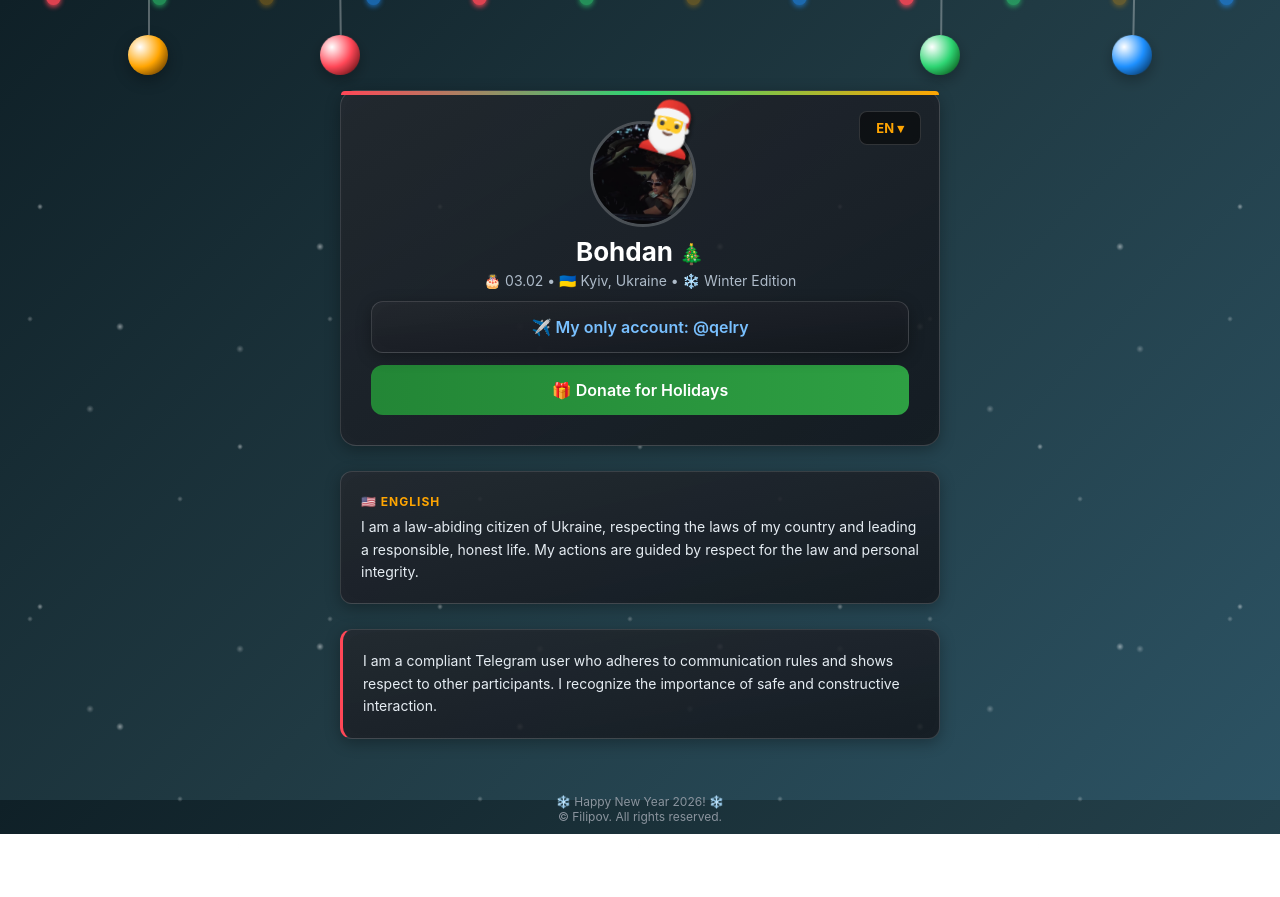
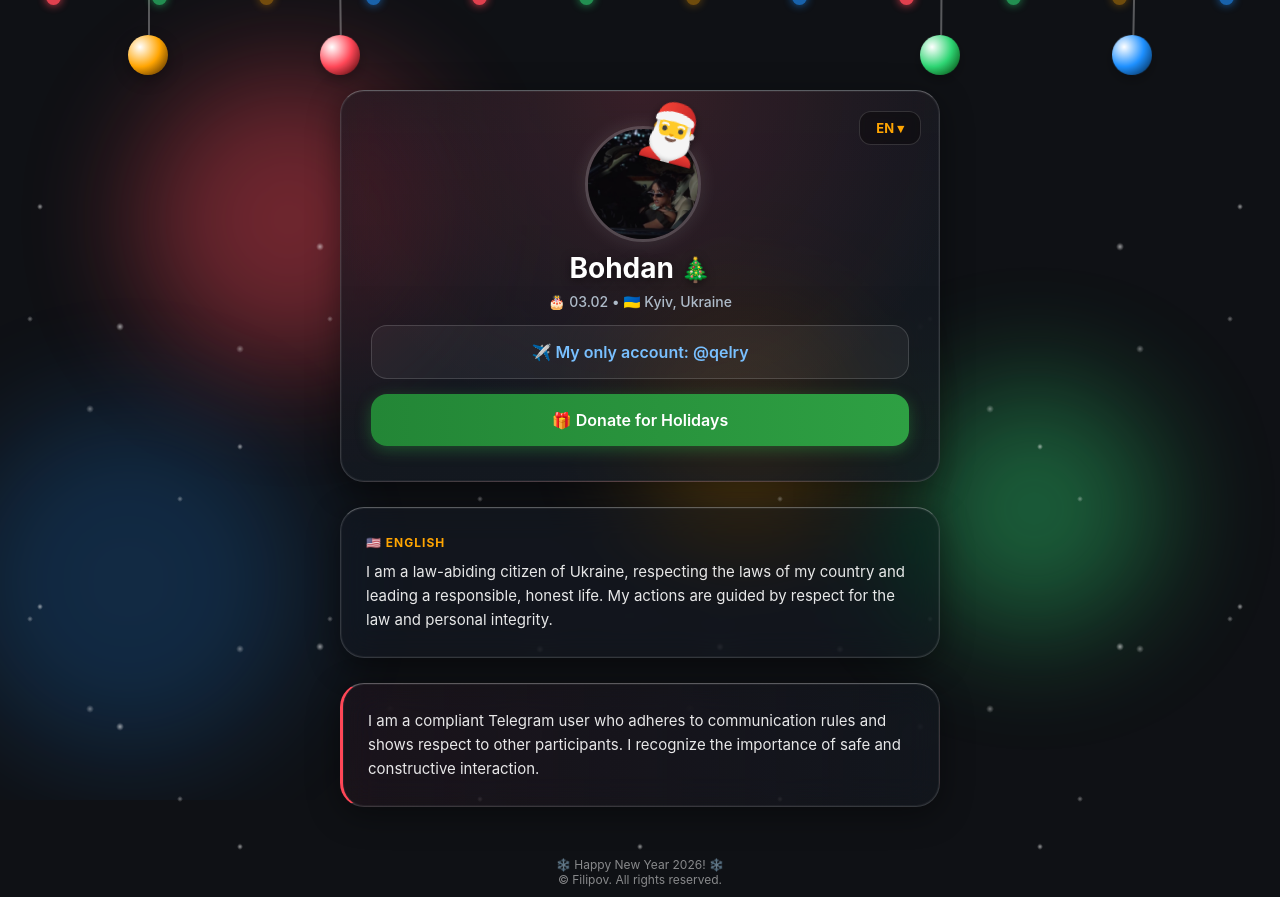
Before and after one commit to unbrokensociety/unbrokensociety.github.io, a plain HTML site: page index.html in a window 1280 px wide. Before the commit the page ends 834 px from the top, so only its background shows below. Drawn offline with Linux system fonts and the light colour scheme.

Commit message:
Refactor styles and title for festive appearance
Updated title and styles for a more festive theme. Enhanced glass effect and adjusted layout for improved aesthetics.

```diff
--- a/index.html
+++ b/index.html
@@ -3,22 +3,22 @@
 <head>
     <meta charset="UTF-8">
     <meta name="viewport" content="width=device-width, initial-scale=1.0">
-    <title>Bohdan | New Year Profile</title>
+    <title>Bohdan | Liquid New Year</title>
     <style>
         :root {
-            --bg-gradient: linear-gradient(135deg, #0f2027 0%, #203a43 50%, #2c5364 100%);
-            --card-bg: rgba(22, 27, 34, 0.85);
+            /* Более глубокий темный фон для контраста со стеклом */
+            --bg-gradient: radial-gradient(circle at center, #1a2a33 0%, #0d1216 100%);
             --text-color: #e6edf3;
             --accent-red: #ff4757;
             --accent-green: #2ed573;
             --accent-gold: #ffa502;
-            --border-color: rgba(255, 255, 255, 0.15);
+            --glass-border: rgba(255, 255, 255, 0.15);
+            --glass-highlight: rgba(255, 255, 255, 0.3);
         }
 
         body {
             height: 100%;
-            background: var(--bg-gradient) no-repeat center center fixed;
-            background-size: cover;
+            background: #0f1115; /* Темная подложка */
             color: var(--text-color);
             font-family: -apple-system, BlinkMacSystemFont, "Segoe UI", Helvetica, Arial, sans-serif;
             margin: 0;
@@ -30,15 +30,36 @@
             overflow-x: hidden;
             position: relative;
 
-            -webkit-user-select: none; /* Защита от выделения */
+            -webkit-user-select: none;
             user-select: none;
             -webkit-tap-highlight-color: transparent;
+        }
+
+        /* --- НОВОГОДНИЙ ФОН (БОКЕ) --- */
+        /* Пятна света, чтобы стекло их красиво размывало */
+        .bokeh-bg {
+            position: fixed; top: 0; left: 0; width: 100%; height: 100%;
+            z-index: -1; pointer-events: none; overflow: hidden;
+        }
+        .bokeh-light {
+            position: absolute; border-radius: 50%;
+            filter: blur(60px); opacity: 0.4;
+            animation: floatLight 10s infinite alternate ease-in-out;
+        }
+        .bl-1 { top: 10%; left: 10%; width: 300px; height: 300px; background: var(--accent-red); animation-duration: 12s; }
+        .bl-2 { bottom: 20%; right: 10%; width: 250px; height: 250px; background: var(--accent-green); animation-duration: 15s; }
+        .bl-3 { top: 40%; left: 50%; width: 200px; height: 200px; background: var(--accent-gold); animation-duration: 18s; transform: translateX(-50%); }
+        .bl-4 { bottom: 5%; left: -50px; width: 350px; height: 350px; background: #1e90ff; animation-duration: 20s; opacity: 0.2; }
+
+        @keyframes floatLight {
+            0% { transform: translate(0, 0); }
+            100% { transform: translate(30px, -30px); }
         }
 
         /* --- СНЕГ --- */
         .snowflake {
             position: fixed; top: 0; left: 0; width: 100%; height: 100%;
-            pointer-events: none; z-index: 0;
+            pointer-events: none; z-index: 1;
             background-image:
                 radial-gradient(3px 3px at 10% 10%, #fff, transparent),
                 radial-gradient(4px 4px at 30% 40%, #fff, transparent),
@@ -46,183 +67,171 @@
                 radial-gradient(4px 4px at 80% 20%, #fff, transparent);
             background-size: 400px 400px;
             animation: snow 12s linear infinite;
-            opacity: 0.5;
-            will-change: transform;
+            opacity: 0.6;
         }
         .snowflake:nth-child(2) {
             background-size: 300px 300px;
-            animation-duration: 18s;
-            animation-direction: reverse;
-            opacity: 0.3;
+            animation-duration: 18s; animation-direction: reverse; opacity: 0.4;
         }
         @keyframes snow { from { transform: translateY(0); } to { transform: translateY(400px); } }
 
         /* --- ГИРЛЯНДА --- */
         .garland-container {
             position: fixed; top: -10px; left: 0; width: 100%;
-            display: flex; justify-content: space-around;
-            pointer-events: none; z-index: 10;
+            display: flex; justify-content: space-around; pointer-events: none; z-index: 10;
         }
         .light {
             width: 15px; height: 15px; border-radius: 50%; background: #fff;
-            animation: flash 2s infinite alternate; position: relative; will-change: opacity;
+            animation: flash 2s infinite alternate; position: relative;
         }
         .light::before {
             content: ''; position: absolute; top: -5px; left: 50%;
             transform: translateX(-50%); width: 4px; height: 6px; background: #222;
         }
-        .light:nth-child(4n+1) { background: var(--accent-red); box-shadow: 0 2px 5px var(--accent-red); animation-delay: 0s; }
-        .light:nth-child(4n+2) { background: var(--accent-green); box-shadow: 0 2px 5px var(--accent-green); animation-delay: 0.5s; }
-        .light:nth-child(4n+3) { background: var(--accent-gold); box-shadow: 0 2px 5px var(--accent-gold); animation-delay: 1s; }
-        .light:nth-child(4n+4) { background: #1e90ff; box-shadow: 0 2px 5px #1e90ff; animation-delay: 1.5s; }
-        @keyframes flash { 0% { opacity: 0.3; } 100% { opacity: 1; } }
+        .light:nth-child(4n+1) { background: var(--accent-red); box-shadow: 0 0 10px var(--accent-red); animation-delay: 0s; }
+        .light:nth-child(4n+2) { background: var(--accent-green); box-shadow: 0 0 10px var(--accent-green); animation-delay: 0.5s; }
+        .light:nth-child(4n+3) { background: var(--accent-gold); box-shadow: 0 0 10px var(--accent-gold); animation-delay: 1s; }
+        .light:nth-child(4n+4) { background: #1e90ff; box-shadow: 0 0 10px #1e90ff; animation-delay: 1.5s; }
+        @keyframes flash { 0% { opacity: 0.4; } 100% { opacity: 1; } }
 
         /* --- ШАРИКИ --- */
-        .baubles-container {
-            position: fixed; top: 0; width: 100%; pointer-events: none; z-index: 4;
-        }
+        .baubles-container { position: fixed; top: 0; width: 100%; pointer-events: none; z-index: 4; }
         .bauble {
             position: absolute; top: -100px;
             width: 40px; height: 40px; border-radius: 50%;
             background: radial-gradient(circle at 30% 30%, #fff, var(--accent-red) 50%, #330000 100%);
             box-shadow: 0 5px 15px rgba(0,0,0,0.3);
             animation: hangDrop 2s ease-out forwards, gentleSwing 3s ease-in-out infinite alternate 2s;
-            will-change: transform;
         }
         .bauble::before { content: ''; position: absolute; top: -80px; left: 50%; width: 2px; height: 80px; background: rgba(255,255,255,0.3); }
-
         .b1 { left: 10%; animation-delay: 0.5s; background: radial-gradient(circle at 30% 30%, #fff, var(--accent-gold) 50%, #331a00 100%); }
         .b2 { left: 25%; animation-delay: 0.2s; }
         .b3 { right: 25%; animation-delay: 0.7s; background: radial-gradient(circle at 30% 30%, #fff, var(--accent-green) 50%, #003300 100%); }
         .b4 { right: 10%; animation-delay: 1.0s; background: radial-gradient(circle at 30% 30%, #fff, #1e90ff 50%, #001a33 100%); }
-
         @keyframes hangDrop { to { top: 35px; } }
         @keyframes gentleSwing { from { transform: rotate(-2deg); } to { transform: rotate(2deg); } }
 
-        /* --- КОНТЕНТ --- */
+        /* --- КОНТЕНТ (Glassmorphism) --- */
         .container {
             width: 100%; max-width: 600px;
-            display: flex; flex-direction: column; gap: 15px;
+            display: flex; flex-direction: column; gap: 20px;
             z-index: 5; margin-top: 70px; margin-bottom: 30px;
         }
 
+        /* ЭФФЕКТ ЖИДКОГО СТЕКЛА */
         .glass-effect {
-            background-color: var(--card-bg);
-            background-image: linear-gradient(to bottom right, rgba(255,255,255,0.05) 0%, rgba(0,0,0,0.1) 100%);
-            border: 1px solid var(--border-color);
-            box-shadow: inset 0 0 20px rgba(255,255,255,0.02), 0 4px 15px rgba(0, 0, 0, 0.3);
-            backdrop-filter: none; transform: translateZ(0);
+            background: rgba(22, 27, 34, 0.5); /* Более прозрачный фон */
+            backdrop-filter: blur(16px) saturate(180%); /* Сильное размытие и насыщенность */
+            -webkit-backdrop-filter: blur(16px) saturate(180%);
+
+            border: 1px solid var(--glass-border);
+            border-top: 1px solid var(--glass-highlight); /* Верхняя грань ярче (блик) */
+            border-radius: 24px; /* Более круглые углы для "жидкости" */
+
+            box-shadow:
+                0 8px 32px 0 rgba(0, 0, 0, 0.4), /* Глубокая тень */
+                inset 0 0 0 1px rgba(255, 255, 255, 0.05); /* Внутренняя обводка */
         }
 
         .profile-card {
-            border-radius: 16px; padding: 30px; text-align: center;
-            position: relative; overflow: visible; /* Чтобы меню могло выходить за границы */
-        }
-        .profile-card::before {
-            content: ''; position: absolute; top: 0; left: 0; width: 100%; height: 4px;
-            background: linear-gradient(90deg, var(--accent-red), var(--accent-green), var(--accent-gold));
-            border-radius: 16px 16px 0 0;
+            padding: 35px 30px; text-align: center;
+            position: relative; overflow: visible;
+            /* Внутренний градиент (замена полоске сверху) */
+            background-image:
+                radial-gradient(circle at top, rgba(255, 71, 87, 0.15), transparent 70%),
+                linear-gradient(to bottom, rgba(22,27,34,0.4), rgba(22,27,34,0.6));
         }
 
-        /* --- НОВОЕ МЕНЮ ЯЗЫКОВ (КАСТОМНОЕ) --- */
-        .lang-dropdown {
-            position: absolute;
-            top: 20px;
-            right: 20px;
-            width: 60px;
-            z-index: 100;
+        /* --- МЕНЮ ЯЗЫКОВ --- */
+        .lang-dropdown { position: absolute; top: 20px; right: 20px; width: 60px; z-index: 100; }
+        .lang-btn {
+            background: rgba(0,0,0,0.4); color: var(--accent-gold);
+            border: 1px solid var(--glass-border); border-radius: 12px;
+            padding: 8px 0; width: 100%; font-size: 13px; font-weight: bold;
+            cursor: pointer; text-align: center; backdrop-filter: blur(4px);
+            transition: all 0.2s;
         }
-
-        .lang-btn {
-            background: rgba(0,0,0,0.5);
-            color: var(--accent-gold);
-            border: 1px solid var(--border-color);
-            border-radius: 8px;
-            padding: 8px 0;
-            width: 100%;
-            font-size: 13px;
-            font-weight: bold;
-            cursor: pointer;
-            text-align: center;
-            transition: background 0.2s;
-        }
-        .lang-btn:active { background: rgba(0,0,0,0.7); }
+        .lang-btn:active { transform: scale(0.95); }
 
         .lang-list {
-            display: none; /* Скрыто по умолчанию */
-            position: absolute;
-            top: 110%; /* Сразу под кнопкой */
-            left: 0;
-            width: 100%;
-            background: rgba(22, 27, 34, 0.95);
-            border: 1px solid var(--border-color);
-            border-radius: 8px;
-            box-shadow: 0 4px 12px rgba(0,0,0,0.5);
-            overflow: hidden;
-            flex-direction: column;
+            display: none; position: absolute; top: 115%; left: 0; width: 100%;
+            background: rgba(15, 20, 25, 0.9);
+            backdrop-filter: blur(10px);
+            border: 1px solid var(--glass-border); border-radius: 12px;
+            overflow: hidden; flex-direction: column;
+            box-shadow: 0 10px 20px rgba(0,0,0,0.5);
         }
-
-        .lang-list.show {
-            display: flex; /* Показываем при нажатии */
-        }
-
+        .lang-list.show { display: flex; }
         .lang-item {
-            padding: 10px 0;
-            color: #fff;
-            font-size: 13px;
-            font-weight: bold;
-            cursor: pointer;
-            text-align: center;
-            border-bottom: 1px solid rgba(255,255,255,0.05);
-            transition: background 0.2s;
+            padding: 10px 0; color: #fff; font-size: 13px; font-weight: bold;
+            cursor: pointer; text-align: center; border-bottom: 1px solid rgba(255,255,255,0.05);
         }
         .lang-item:last-child { border-bottom: none; }
         .lang-item:active { background: rgba(255,255,255,0.1); color: var(--accent-gold); }
 
-
-        .avatar-container {
-            position: relative; width: 100px; height: 100px; margin: 0 auto 15px;
-        }
+        /* АВАТАР */
+        .avatar-container { position: relative; width: 110px; height: 110px; margin: 0 auto 15px; }
         .avatar-img {
             width: 100%; height: 100%; border-radius: 50%; object-fit: cover;
-            border: 3px solid rgba(255, 255, 255, 0.2); pointer-events: none;
+            border: 3px solid rgba(255, 255, 255, 0.2);
+            box-shadow: 0 0 20px rgba(255,255,255,0.1); /* Свечение аватара */
         }
-        .avatar-img:not([src]), .avatar-img[src=""] {
-            background: linear-gradient(135deg, #2b3137, #3e5065); display: block;
-        }
+        .avatar-img:not([src]), .avatar-img[src=""] { background: linear-gradient(135deg, #2b3137, #3e5065); display: block; }
         .santa-hat {
-            position: absolute; top: -25px; right: -10px; font-size: 50px;
-            transform: rotate(15deg); filter: drop-shadow(2px 2px 2px rgba(0,0,0,0.5));
+            position: absolute; top: -28px; right: -12px; font-size: 55px;
+            transform: rotate(15deg); filter: drop-shadow(0 5px 5px rgba(0,0,0,0.5));
             z-index: 2; pointer-events: none;
         }
 
-        h1 { margin: 0; color: #ffffff; font-size: 26px; }
-        .info { font-size: 14px; color: #aebbc9; margin-top: 5px; }
+        h1 { margin: 0; color: #ffffff; font-size: 28px; text-shadow: 0 2px 10px rgba(0,0,0,0.5); }
+        .info { font-size: 14px; color: #aebbc9; margin-top: 8px; font-weight: 500; }
 
+        /* КНОПКИ */
         .btn {
-            display: block; text-decoration: none; padding: 15px;
-            border-radius: 12px; margin-top: 12px; font-weight: 600;
-            transition: transform 0.1s; text-align: center; color: #79c0ff;
+            display: block; text-decoration: none; padding: 16px;
+            border-radius: 16px; margin-top: 15px; font-weight: 600;
+            transition: transform 0.1s, background 0.2s; text-align: center;
         }
-        .btn:active { transform: scale(0.98); }
-        .btn-donate { color: #fff; background: linear-gradient(90deg, #238636, #2ea043) !important; border: none; }
+        .btn-glass {
+            background: rgba(255, 255, 255, 0.05);
+            border: 1px solid var(--glass-border);
+            color: #79c0ff;
+        }
+        .btn:active { transform: scale(0.97); }
+        .btn-donate {
+            color: #fff;
+            background: linear-gradient(90deg, #238636 0%, #2ea043 100%);
+            box-shadow: 0 4px 15px rgba(46, 160, 67, 0.4);
+            border: none;
+        }
 
         .text-block {
-            border-radius: 12px; padding: 20px; margin-top: 10px;
-            font-size: 14px; line-height: 1.6;
+            border-radius: 24px; padding: 25px; margin-top: 5px;
+            font-size: 15px; line-height: 1.6;
+            color: rgba(255, 255, 255, 0.9);
         }
         .lang-title {
-            font-weight: bold; color: var(--accent-gold); margin-bottom: 5px;
+            font-weight: bold; color: var(--accent-gold); margin-bottom: 8px;
             display: block; text-transform: uppercase; font-size: 12px; letter-spacing: 1px;
         }
         .footer-note {
-            text-align: center; font-size: 12px; color: #8b949e;
-            margin-top: 30px; padding: 10px;
+            text-align: center; font-size: 12px; color: rgba(255,255,255,0.5);
+            margin-top: 20px; padding: 10px;
         }
-        .rules-block { border-left: 3px solid var(--accent-red) !important; }
+        .rules-block {
+            border-left: 3px solid var(--accent-red) !important;
+            background: linear-gradient(to right, rgba(255, 71, 87, 0.05), rgba(22, 27, 34, 0.5));
+        }
     </style>
 </head>
 <body oncontextmenu="return false;">
+
+    <div class="bokeh-bg">
+        <div class="bokeh-light bl-1"></div>
+        <div class="bokeh-light bl-2"></div>
+        <div class="bokeh-light bl-3"></div>
+        <div class="bokeh-light bl-4"></div>
+    </div>
 
     <div class="snowflake"></div><div class="snowflake"></div>
 
@@ -256,12 +265,12 @@
                 <div class="santa-hat">🎅</div>
             </div>
 
-            <h1>Bohdan <span style="font-size: 20px;">🎄</span></h1>
+            <h1>Bohdan <span style="font-size: 24px;">🎄</span></h1>
             <div class="info" id="info-text">
-                🎂 03.02 • 🇺🇦 Kyiv, Ukraine • ❄️ Winter Edition
+                🎂 03.02 • 🇺🇦 Kyiv, Ukraine
             </div>
 
-            <a href="https://t.me/qelry" class="btn glass-effect" id="btn-account">
+            <a href="https://t.me/qelry" class="btn btn-glass" id="btn-account">
                 ✈️ My only account: @qelry
             </a>
 
@@ -301,7 +310,7 @@
                 footer: "❄️ Happy New Year 2026! ❄️<br>© Filipov. All rights reserved."
             },
             ua: {
-                title: "Українська",
+                title: "🇺🇦 Українська",
                 desc: "Я є законослухняним громадянином України, дотримуюся законів своєї країни та веду відповідальний, чесний спосіб життя. Мої вчинки керуються повагою до закону та особистою чесністю.",
                 btnAccount: "✈️ Мій єдиний акаунт: @qelry",
                 btnDonate: "🎁 Донат на свята",
@@ -318,29 +327,22 @@
             }
         };
 
-        // Открыть/закрыть меню
         function toggleLangMenu() {
             document.getElementById("langList").classList.toggle("show");
         }
 
-        // Выбор языка
         function selectLang(lang) {
             const data = translations[lang];
-
-            // Обновляем тексты
             document.getElementById('main-title').innerText = data.title;
             document.getElementById('main-desc').innerText = data.desc;
             document.getElementById('btn-account').innerText = data.btnAccount;
             document.getElementById('btn-donate').innerText = data.btnDonate;
             document.getElementById('rules-desc').innerText = data.rules;
             document.getElementById('footer-text').innerHTML = data.footer;
-
-            // Обновляем кнопку и закрываем меню
             document.getElementById('currentLangBtn').innerText = lang.toUpperCase() + " ▾";
             document.getElementById("langList").classList.remove("show");
         }
 
-        // Закрыть меню, если кликнули в другое место
         window.onclick = function(event) {
             if (!event.target.matches('.lang-btn')) {
                 var dropdowns = document.getElementsByClassName("lang-list");
@@ -353,6 +355,5 @@
             }
         }
     </script>
-
 </body>
 </html>
```
